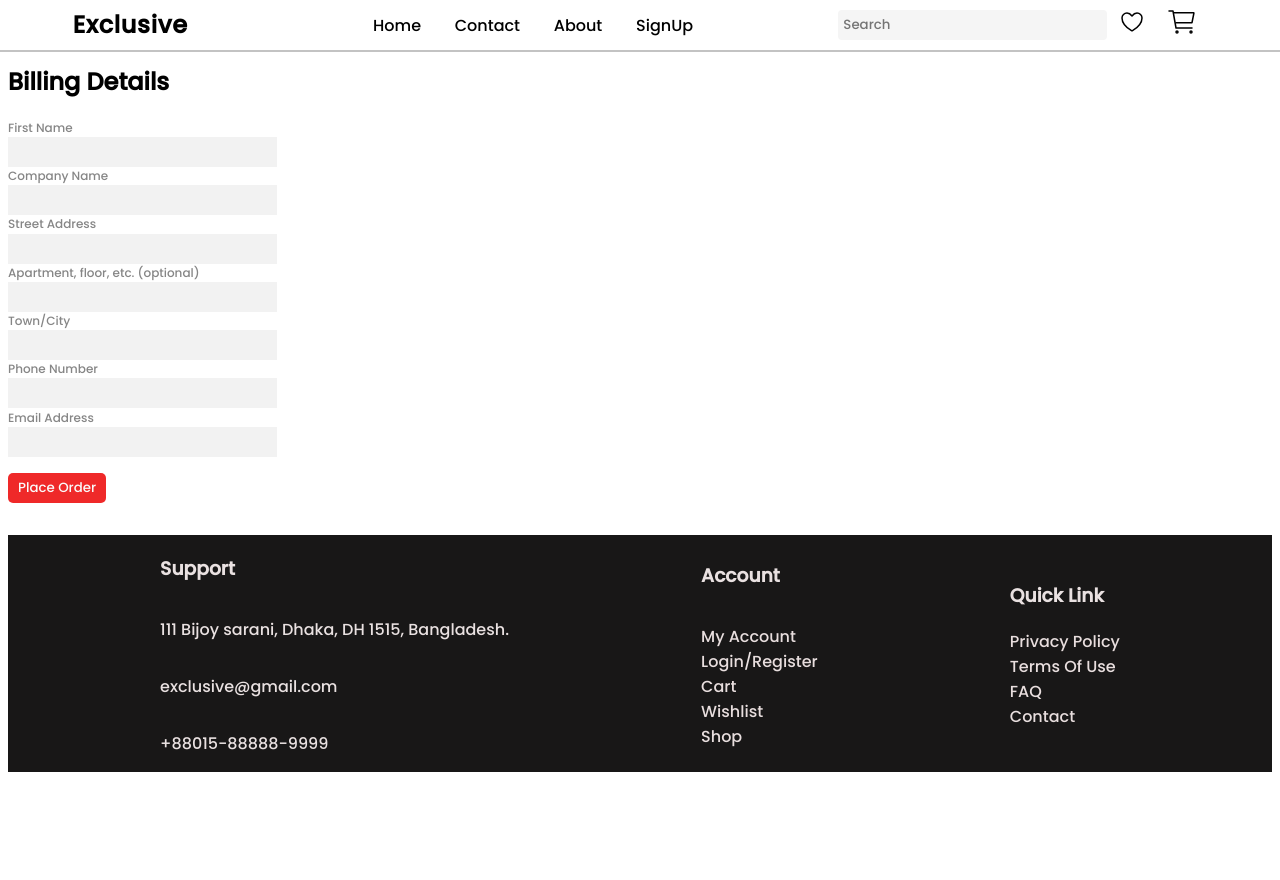
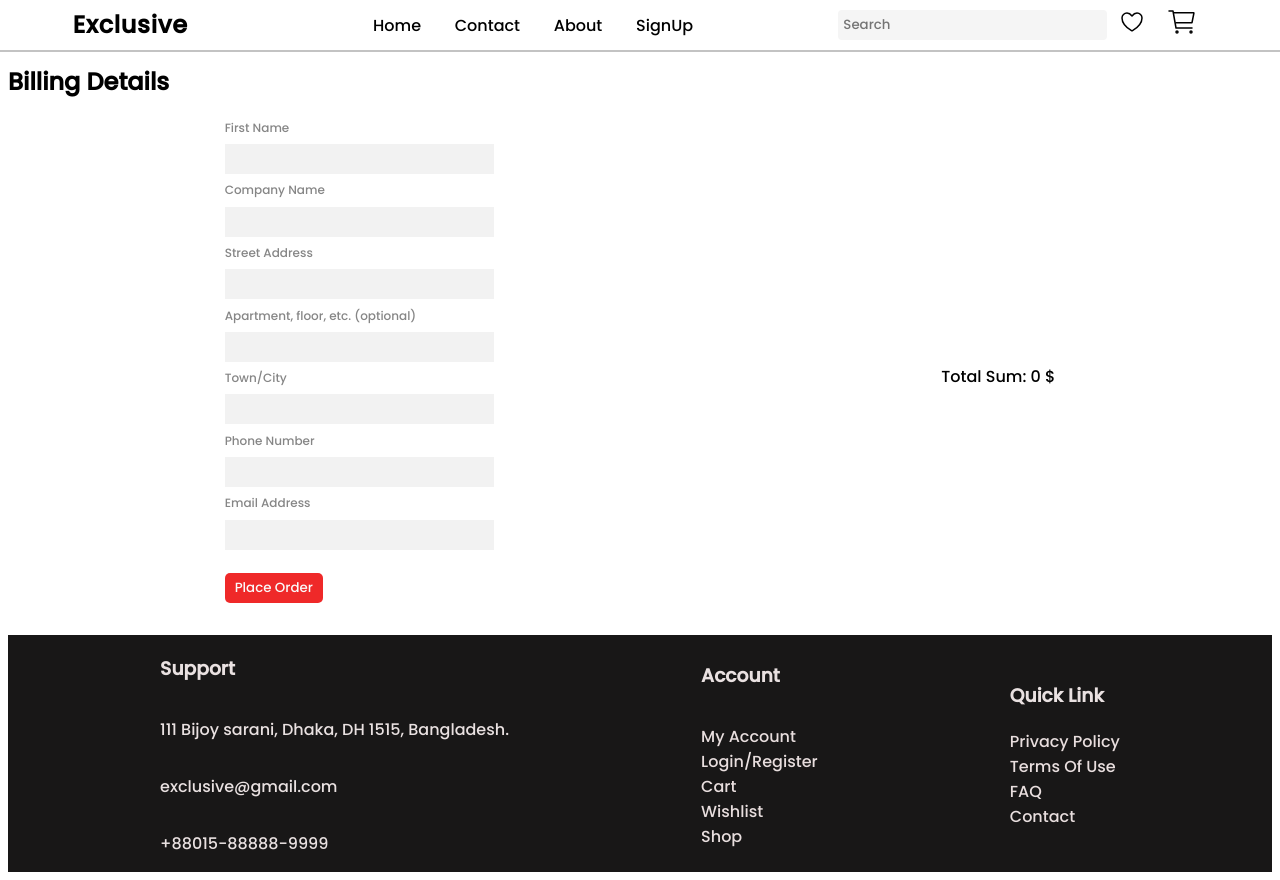
Before and after one commit to renatakov/react-music-store, a React (Create React App) app in the folder client/: page /billing-details in a window 1280 px wide. Before the commit the page ends 800 px from the top, so only its background shows below. Built offline with nearby package versions, Linux system fonts and the light colour scheme.

Commit message:
billing details done

```diff
--- a/client/src/App.js
+++ b/client/src/App.js
@@ -24,7 +24,7 @@ import AuthorizationContainer from "./redux/AuthorizationContainer";
 import ProductsContainer from "./redux/ProductsContainer";
 import Cart from "./redux/CartContainer.js"
 import Wishlist from "./redux/WishlistContainer"
-import BillingDetails from "./Components/BillingDetails/BillingDetails";
+import BillingDetails from "./redux/BillingDetailsContainer";
 
 const App = () =>{
   return(
--- a/client/src/Components/BillingDetails/BillingDetails.jsx
+++ b/client/src/Components/BillingDetails/BillingDetails.jsx
@@ -1,12 +1,38 @@
 import s from "./BillingDetails.module.css"
 import { Notify } from 'notiflix/build/notiflix-notify-aio';
 import {useForm} from "react-hook-form"
-const BillingDetails = () => {
+const BillingDetails = (props) => {
     const { register, handleSubmit,formState: { errors } } = useForm();
   const onSubmit = data => console.log(data);
+  const basketItems = []
+  const idUser = sessionStorage.getItem("userAuthKey")
+  props.accounts.forEach((item) => {
+    if (idUser !== null) {
+      basketItems.push(...item.basket);
+    }
+  });
+    let sum = 0
+    const renderProducts = () => {
+      return basketItems.map((basketItem) => {
+      const product = props.products.find((product) => product.id === basketItem);
+        if (product) {
+          sum+=product.price
+          return(
+            <div className={s.cartItem}>
+                <p>{product.title} ---- {product.price}$</p>
+                <span></span>
+            </div>
+          );
+        }
+
+
+      });
+    };
     return(
+        <>
+            <h2>Billing Details</h2>
         <section className={s.billinDetails__container}>
-            <h2>Billing Details</h2>
+
         <form onSubmit={handleSubmit(onSubmit)}>
             <label htmlFor="firstName">First Name</label>
             <input
@@ -60,7 +86,13 @@ const BillingDetails = () => {
 
             <button type="submit">Place Order</button>
         </form>
+        <div className={s.cartItems}>
+        {renderProducts()}
+        <p>Total Sum: {sum} $</p>
+
+        </div>
         </section>
+        </>
     )
 }
 
--- a/client/src/Components/BillingDetails/BillingDetails.module.css
+++ b/client/src/Components/BillingDetails/BillingDetails.module.css
@@ -1,6 +1,13 @@
+.billinDetails__container{
+    display: flex;
+    flex-direction: row;
+    justify-content: space-evenly;
+    margin: 0 auto;
+}
+
 form{
-    width: 400px;
-    height: 400px;
+    width: 500px;
+    height: 500px;
     display: flex;
     flex-flow: column wrap;
     justify-content: space-between;
@@ -27,3 +34,12 @@ form > button{
     padding: 5px 10px;
     color: #fafafa;
 }
+
+ .cartItems {
+    /* width: 200px;
+    height: 200px; */
+    display: flex;
+    flex-direction: column;
+    justify-content: center;
+    align-items: start;
+ }
--- /dev/null
+++ b/client/src/redux/BillingDetailsContainer.js
@@ -0,0 +1,13 @@
+import { connect } from "react-redux";
+import BillingDetails from "../Components/BillingDetails/BillingDetails";
+
+const mapStateToProps = (state) => ({
+    accounts: state.authorization.accounts,
+    products: state.products.products,
+})
+
+const mapDispatchToProps = {
+
+};
+
+export default connect(mapStateToProps, mapDispatchToProps)(BillingDetails);
```
Also changed, not shown: client/src/Components/Cart/Cart.jsx (+1 -20 lines).
